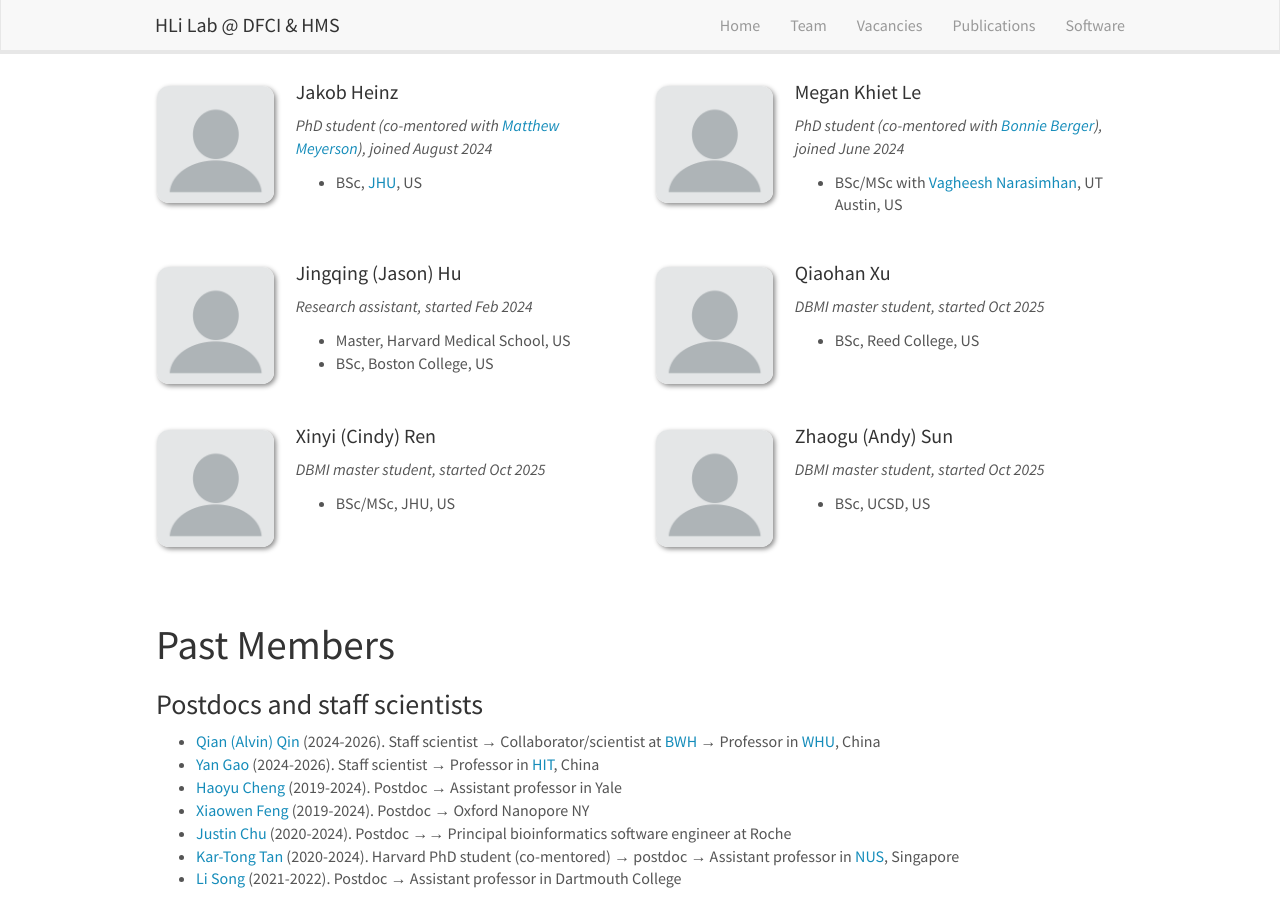
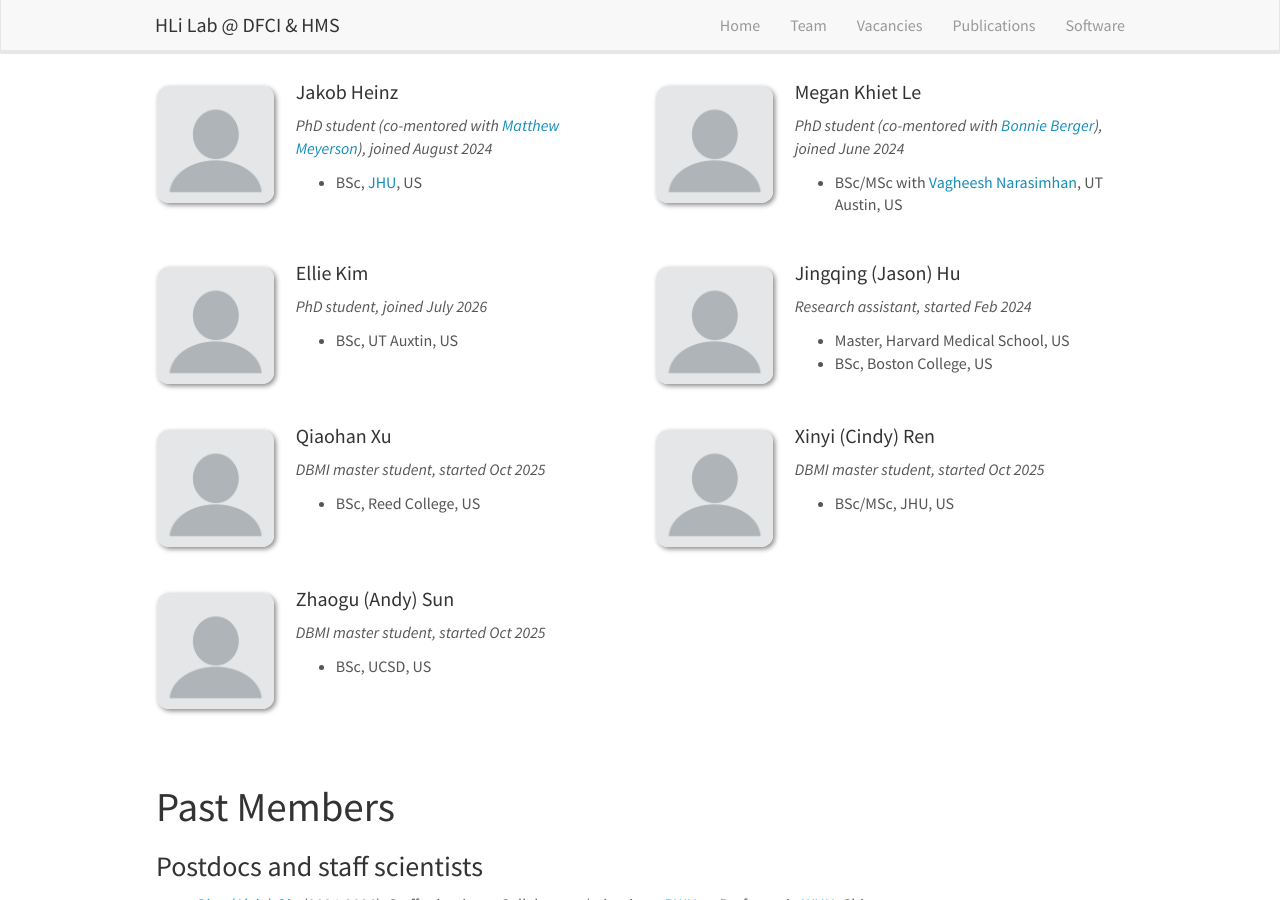
Before and after one commit to hlilab/hlilab.github.io, a Jekyll site: the page built from _pages/team.md, in a window 1280 px wide and 900 px high, scrolled down 608 px. Built offline with Jekyll 4.4.1, drawn with Linux system fonts in a browser that asks for light colours; nearby versions of some CDN libraries.

Commit message:
added Ellie

```diff
--- a/_data/team_members.yml
+++ b/_data/team_members.yml
@@ -50,6 +50,12 @@
   info: PhD student (co-mentored with <a href="https://people.csail.mit.edu/bab/">Bonnie Berger</a>), joined June 2024
   number_educ: 1
   education1: BSc/MSc with <a href="https://integrativebio.utexas.edu/component/cobalt/item/7-integrative-biology/4263-narasimhan-vagheesh?Itemid=1224">Vagheesh Narasimhan</a>, UT Austin, US
+
+- name: Ellie Kim
+  photo: default.png
+  info: PhD student, joined July 2026
+  number_educ: 1
+  education1: BSc, UT Auxtin, US
 
 - name: Jingqing (Jason) Hu
   photo: default.png
```
